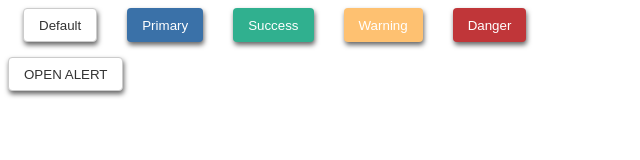
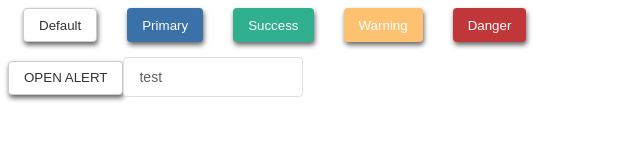
Before and after one commit to chrischen0405/chris-ui, a Vue app: page / in a window 1280 px wide. Shown: the top 160 px of the page, without its empty margins (0-640 px from the left). Built offline with nearby package versions, Linux system fonts and the light colour scheme.

Commit message:
feat: add ChrisInput

```diff
--- a/src/App.vue
+++ b/src/App.vue
@@ -18,6 +18,7 @@
             </chris-button>
         </div>
         <chris-button @click="openAlert">OPEN ALERT</chris-button>
+        <chris-input v-model="inputText" placeholder="test"></chris-input>
         <chris-alert
                 ref="chrisAlert"
                 type="primary"
@@ -36,9 +37,13 @@
 </template>
 
 <script>
-
 export default {
     name: 'App',
+    data () {
+        return {
+            inputText: 'test'
+        }
+    },
     methods: {
         onClick (type) {
             console.log('click!', type)
--- /dev/null
+++ b/src/libs/chris-ui/chris-input/index.vue
@@ -0,0 +1,53 @@
+<template>
+    <div class="chris-input">
+        <input class="chris-input-inner"
+               v-bind="$attrs"
+               @input="handleInput"
+               @focus="handleFocus"
+               @blur="handleBlur"
+               @change="handleChange"/>
+    </div>
+</template>
+
+<script>
+export default {
+    name: 'ChrisInput',
+    props: {},
+    methods: {
+        handleInput (e) {
+            this.$emit('input', e.target.value)
+        },
+        handleFocus (e) {
+            this.$emit('focus', e)
+        },
+        handleBlur (e) {
+            this.$emit('blur', e)
+        },
+        handleChange (e) {
+            this.$emit('change', e.target.value)
+        }
+    }
+}
+</script>
+
+<style scoped lang="scss">
+.chris-input {
+    position: relative;
+    width: 180px;
+    font-size: 14px;
+    display: inline-block;
+
+    .chris-input-inner {
+        width: 100%;
+        height: 40px;
+        line-height: 40px;
+        padding: 0 15px;
+        font-size: 14px;
+        color: $--color-input-text;
+        outline: none;
+        border: 1px solid $--color-input-border;
+        border-radius: 4px;
+        box-sizing: border-box;
+    }
+}
+</style>
--- a/src/libs/chris-ui/index.js
+++ b/src/libs/chris-ui/index.js
@@ -1,17 +1,17 @@
 import ChrisAlert from './chris-alert'
 import ChrisButton from './chris-button'
+import ChrisInput from './chris-input'
 
 const componentMap = [
     ChrisAlert,
-    ChrisButton
+    ChrisButton,
+    ChrisInput
 ]
 
 let ChrisUI = {}
 
 ChrisUI.install = function (Vue, options) {
     const { btnShadow } = options ? options : {}
-
-    console.log(Vue, options, btnShadow)
 
     Vue.prototype.$btnShadow = !!btnShadow
 
--- a/src/styles/common/variables.scss
+++ b/src/styles/common/variables.scss
@@ -1,7 +1,13 @@
 $--color-white: #FFFFFF !default;
+$--color-black: #000000 !default;
 $--color-primary: #3A71A8 !default;
 $--color-success: #30B08F !default;
 $--color-warning: #FEC171 !default;
 $--color-danger: #C03639 !default;
 
 $--color-shadow: #666666 !default;
+$--color-text: #606266 !default;
+
+//chris-input
+$--color-input-text: $--color-text !default;
+$--color-input-border: #dcdfe6 !default;
```
